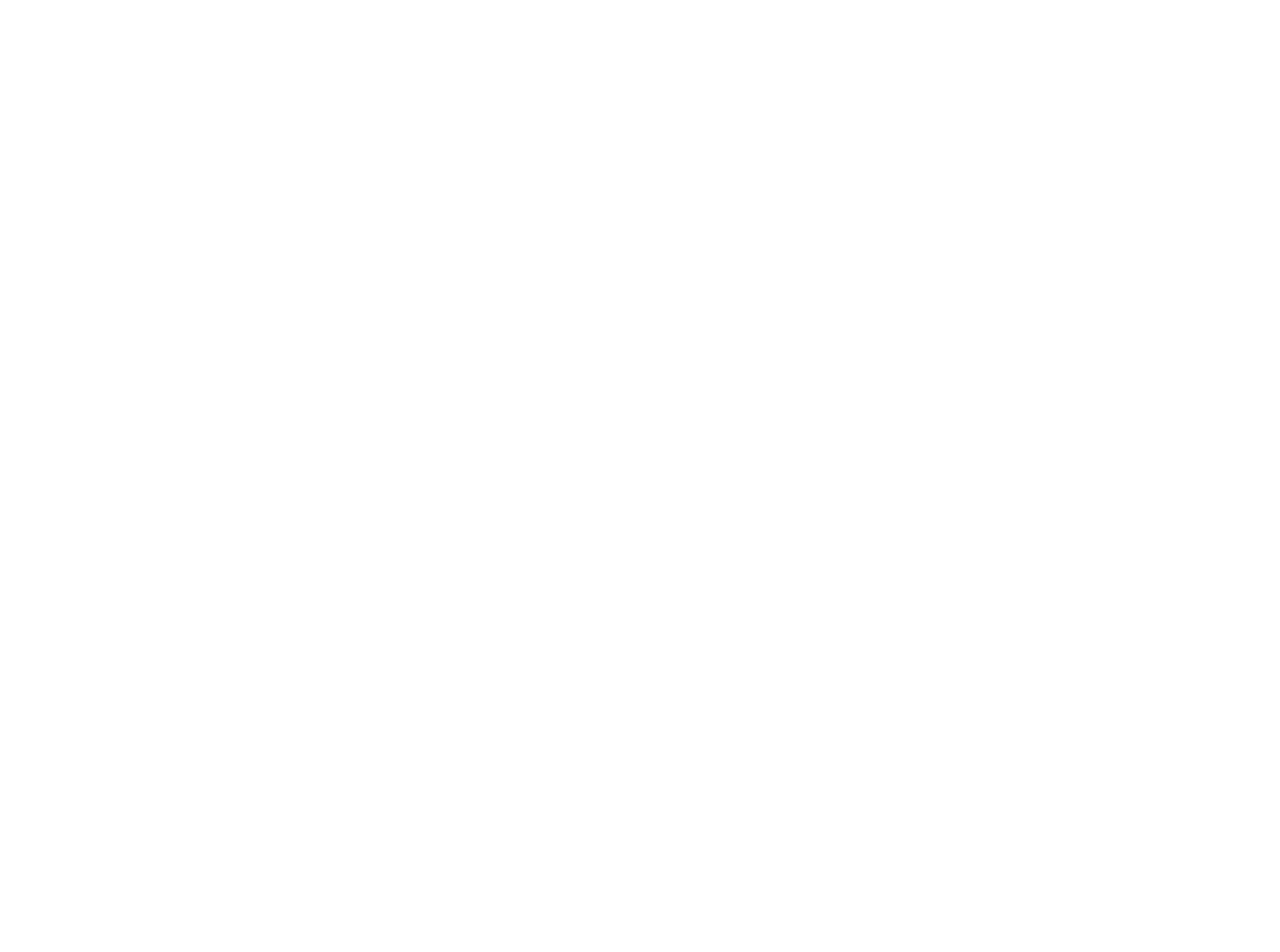
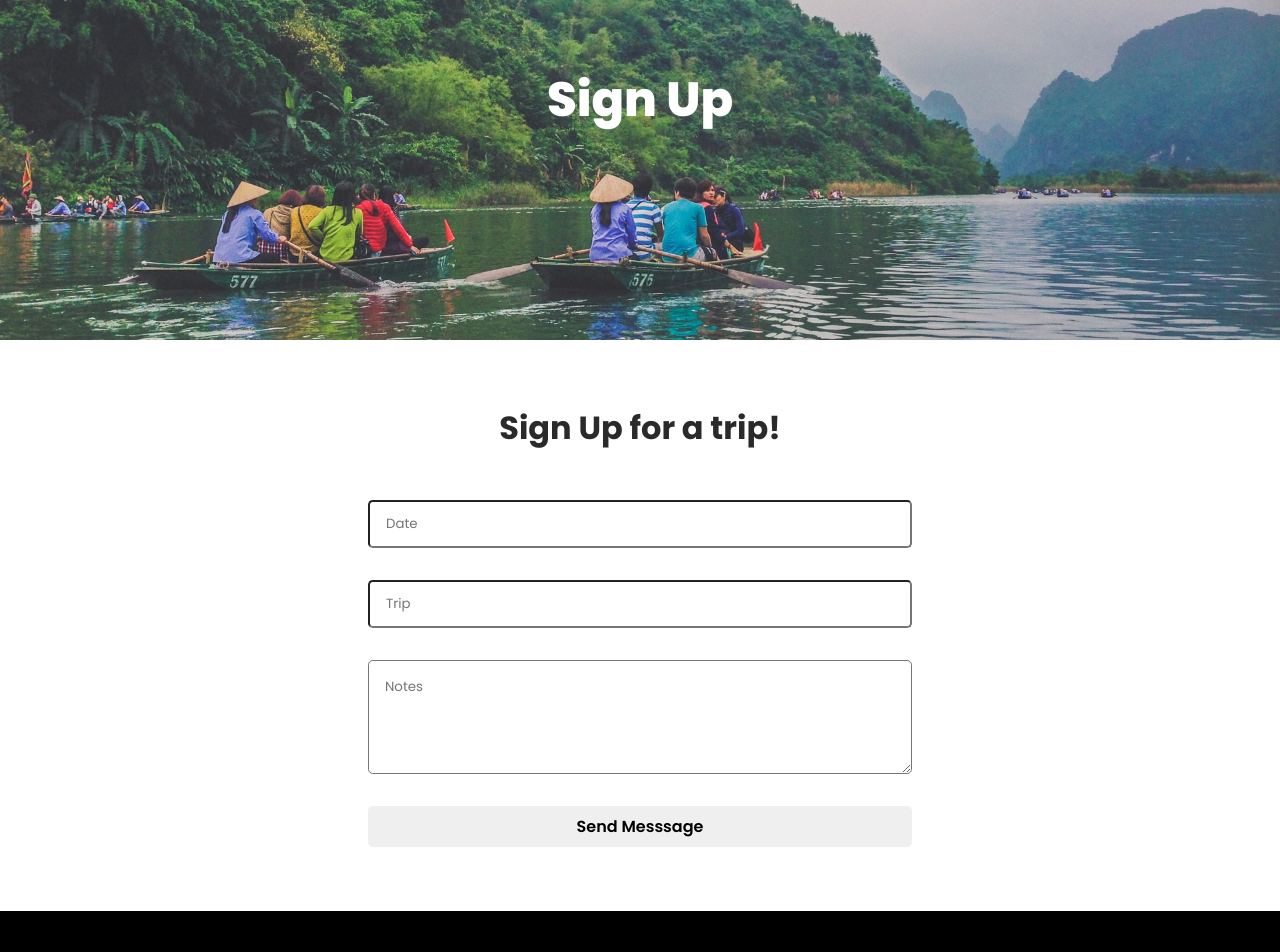
Before and after one commit to Catrina-W/travel-website, a React (Create React App) app: page /signup in a window 1280 px wide. Before the commit this address had no page. Shown: the part 220-1172 px from the top of the page. Before the commit the page ends 800 px from the top, so only its background shows below. Built offline with nearby package versions, Linux system fonts and the light colour scheme.

Commit message:
Added Sign Up page and form

```diff
--- a/src/App.js
+++ b/src/App.js
@@ -4,7 +4,9 @@
 import About from "./routes/About";
 import Service from "./routes/Service";
 import Contact from "./routes/Contact";
+import SignUp from "./routes/SignUp";
 import { Route, Routes } from "react-router-dom";
+
 
 function App() {
   return (
@@ -14,6 +16,7 @@
         <Route path="/about" element={<About/>}/>
         <Route path="/service" element={<Service/>}/>
         <Route path="/contact" element={<Contact/>}/>
+        <Route path="/signup" element={<SignUp/>}/>
       </Routes>
     </div>
   );
--- /dev/null
+++ b/src/components/SignUpForm.js
@@ -0,0 +1,17 @@
+import "./SignUpFormStyles.css";
+
+function SignUpForm() {
+    return(
+        <div className="form-container">
+            <h1>Sign Up for a trip!</h1>
+            <form>
+                <input placeholder="Date"/>
+                <input placeholder="Trip"/>
+                <textarea placeholder="Notes" rows="4"></textarea>
+                <button>Send Messsage</button>
+            </form>
+        </div>
+    );
+}
+
+export default SignUpForm;
--- /dev/null
+++ b/src/components/SignUpFormStyles.css
@@ -0,0 +1,41 @@
+.form-container {
+    margin: 4rem 6rem;
+    color: #2a2a2a;
+}
+
+.form-container form {
+    padding-top: 3rem;
+    display: flex;
+    flex-direction: column;
+    width: 50%;
+    margin: auto;
+}
+
+.form-container input {
+    height: 3rem;
+    padding: 0 1rem;
+    margin-bottom: 2rem;
+    border-radius: .3rem;
+    border-color: 1px solid #2a2a2a;
+}
+
+.form-container textarea {
+    padding: 1rem;
+    margin-bottom: 2rem;
+    border-radius: .3rem;
+    border-color: 1px solid #2a2a2a;
+}
+
+.form-container button {
+    display: inline;
+}
+
+@media screen and (max-width: 850px) {
+    .form-container {
+        margin: 4rem 2rem;
+    }
+    .form-container form {
+        padding-top: 2rem;
+        width: 90%;
+    }
+}
--- /dev/null
+++ b/src/routes/SignUp.js
@@ -0,0 +1,23 @@
+import Hero from "../components/Hero";
+import Navbar from "../components/Navbar";
+import AboutImg from "../assets/2.jpg";
+import Footer from "../components/Footer";
+import SignUpForm from "../components/SignUpForm";
+
+function SignUp() {
+    return (
+        <>
+            <Navbar/>
+            <Hero
+                cName="hero-mid"
+                heroImg={AboutImg}
+                title="Sign Up"
+                btnClass="hide"
+            />
+            <SignUpForm/>
+            <Footer/>
+        </>
+    )
+}
+
+export default SignUp;
```
